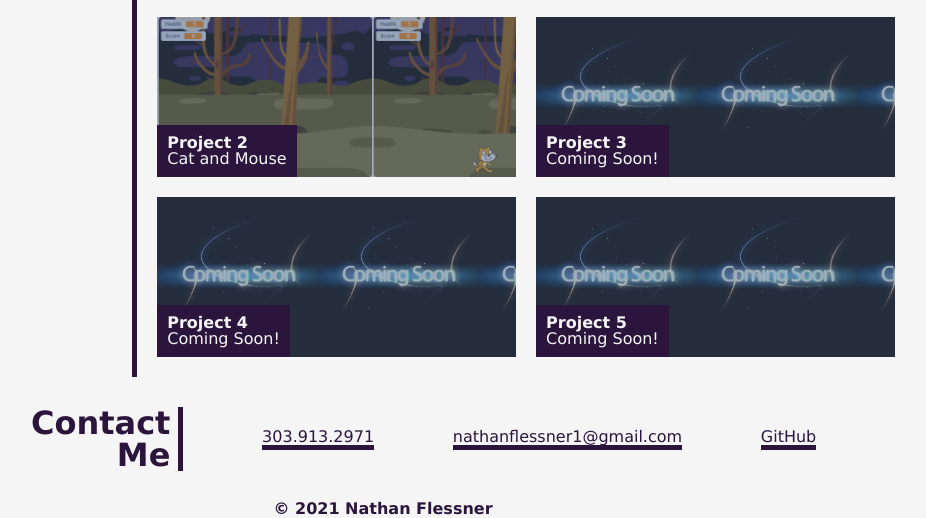
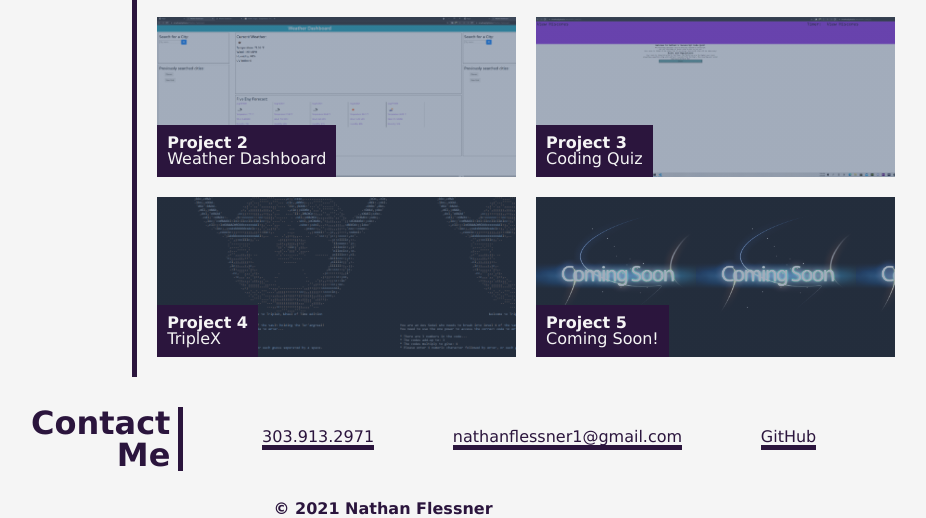
Before and after one commit to SirNathanJF/updated-portfolio, a plain HTML site: page index.html in a window 1280 px wide. Shown: the part 1031-1549 px from the top of the page, without its empty margins (257-1183 px from the left). Drawn offline with Linux system fonts and the light colour scheme.

Commit message:
updated projects

```diff
--- a/assets/style.css
+++ b/assets/style.css
@@ -139,7 +139,7 @@ main section {
 }
 /*Sets up the project 2 image, size, flex orientation and the linear gradient for the haze over the image*/
 .project2{
-    background-image: linear-gradient(rgba(70, 90, 120, 0.5), rgba(70, 90, 120, 0.5)), url(./images/CatMouse.PNG);
+    background-image: linear-gradient(rgba(70, 90, 120, 0.5), rgba(70, 90, 120, 0.5)), url(./images/weather_screenshot.PNG);
     display: inline-flex;
     height: 20vh;
     flex: 35%;
@@ -147,16 +147,32 @@ main section {
     width: 50%;
     margin: 0 0 20px 20px;
 }
+
+.project3{
+    background-image: linear-gradient(rgba(70, 90, 120, 0.5), rgba(70, 90, 120, 0.5)), url(./images/hw_quiz_example.PNG);
+    display: inline-flex;
+    height: 20vh;
+    flex: 35%;
+    justify-content: center;
+    width: 50%;
+}
 /*Added margins to project 4 to match project 2*/
 .project4{
     margin: 0 0 20px 20px;
+    background-image: linear-gradient(rgba(70, 90, 120, 0.5), rgba(70, 90, 120, 0.5)), url(./images/ScreenshotTripleX.PNG);
+    display: inline-flex;
+    height: 20vh;
+    flex: 35%;
+    justify-content: center;
+    width: 50%;
 }
+
 /*Added margins to projects 3,5 to align them correctly with spacing*/
 .project3, .project5{
     margin: 0 0 20px 20px;
 }
 /*Sets up the project 3,4,5 image, size, and flex orientation and the linear gradient for the haze over the image*/
-.project3, .project4, .project5{
+.project5{
     background-image: linear-gradient(rgba(70, 90, 120, 0.5), rgba(70, 90, 120, 0.5)), url(./images/comingsoon.png);
     display: inline-flex;
     height: 20vh;
@@ -178,10 +194,18 @@ main section {
 }
 
 .project2:hover{
-    background-image: url(./images/CatMouse.PNG);
+    background-image: url(./images/weather_screenshot.PNG);
 }
 
-.project3:hover, .project4:hover, .project5:hover{
+.project3:hover {
+    background-image: url(./images/hw_quiz_example.PNG);
+}
+
+.project4:hover {
+    background-image: url(./images/ScreenshotTripleX.PNG);
+}
+
+.project5:hover{
     background-image: url(./images/comingsoon.png);
 }
 /*Gets rid of text underline on the project text since they are links*/
--- a/index.html
+++ b/index.html
@@ -35,31 +35,31 @@
             <section class="work" id="work">
                 <h2 class="lefthand_column">Work</h2>
                 <div class="righthand_column">
-                    <a class="project1" title="a screenshot of my C++ program, TripleX" href="https://trivera777.github.io/National-Parks-Day-Trip-Planner" target="blank" rel="noreferrernoopener">
+                    <a class="project1" title="a screenshot of my application" href="https://trivera777.github.io/National-Parks-Day-Trip-Planner" target="blank" rel="noreferrernoopener">
                         <div class="text_project">
                             <h3>Project 1</h3>
                             <p>National Parks Day Trip Planner</p>
                         </div>
                     </a>
 
-                    <a class="project2" title="a screenshot of a web-based game I created called: Scratch" href="https://scratch.mit.edu/projects/534580271/" target="blank" rel="noreferrernoopener">
+                    <a class="project2" title="a screenshot of a weather dashboard application" href="https://sirnathanjf.github.io/Weather-Dashboard/" target="blank" rel="noreferrernoopener">
                         <div class="text_project">
                             <h3>Project 2</h3>
-                            <p>Cat and Mouse</p>
+                            <p>Weather Dashboard</p>
                         </div>
                     </a>
 
-                    <a class="project3" title="a stock photo displaying the text 'Coming Soon'" href="#" rel="noreferrernoopener">
+                    <a class="project3" title="a screenshot of my coding quiz'" href="https://sirnathanjf.github.io/Week4HW-CodeQuiz/" rel="noreferrernoopener">
                         <div class="text_project">
                             <h3>Project 3</h3>
-                            <p>Coming Soon!</p>
+                            <p>Coding Quiz</p>
                         </div>
                     </a>
 
-                    <a class="project4" title="a stock photo displaying the text 'Coming Soon'" href="#" rel="noreferrernoopener">
+                    <a class="project4" title="a photo of my C++ Application, TripleX'" href="https://github.com/SirNathanJF/TripleX" rel="noreferrernoopener">
                         <div class="text_project">
                             <h3>Project 4</h3>
-                            <p>Coming Soon!</p>
+                            <p>TripleX</p>
                         </div>
                     </a>
 
```
Also changed, not shown: assets/images/hw_quiz_example.PNG (added), assets/images/weather_screenshot.PNG (added).
